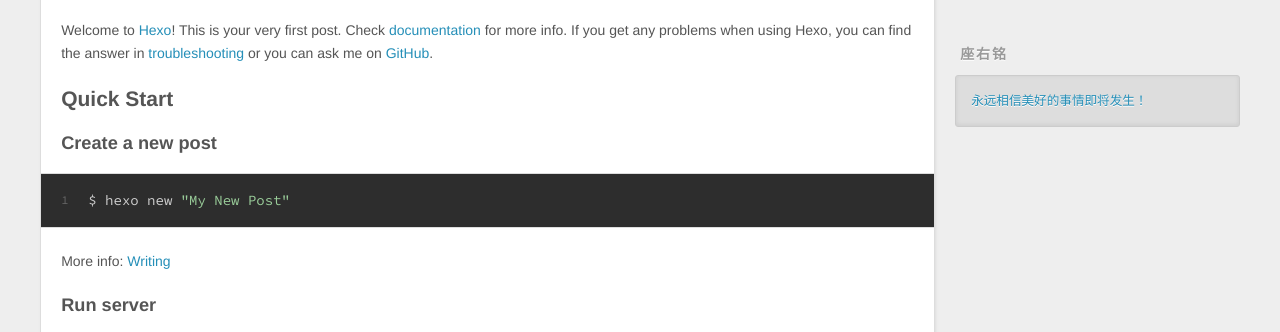
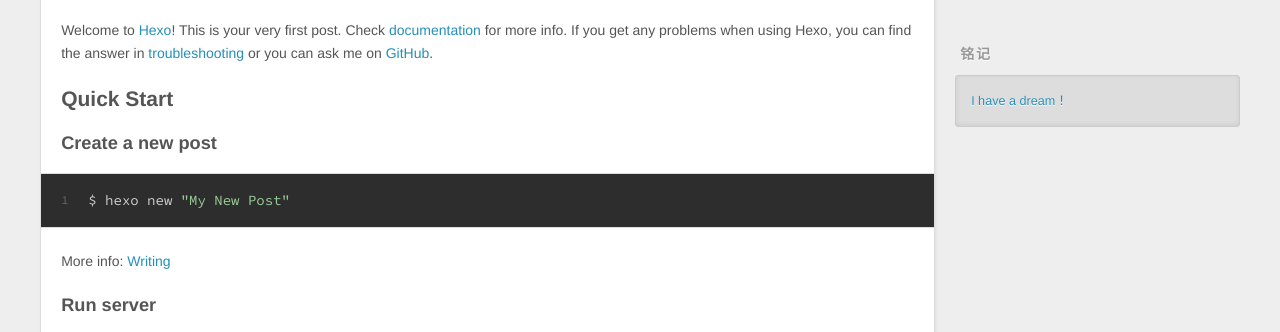
Before and after one commit to android-risingsun/android-risingsun.github.io, a plain HTML site: page index.html in a window 1280 px wide. Shown: the part 434-766 px from the top of the page. Drawn offline with nearby package versions, Linux system fonts and the light colour scheme.

Commit message:
Site updated: 2017-01-17 17:04:56

```diff
--- a/index.html
+++ b/index.html
@@ -131,12 +131,12 @@
 
 
   <div class="widget-wrap">
-    <h3 class="widget-title">座右铭</h3>
+    <h3 class="widget-title">铭记</h3>
     <div class="widget">
       <ul>
 
           <li>
-            <a href="/2017/01/17/hello-world/">永远相信美好的事情即将发生！</a>
+            <a href="/2017/01/17/hello-world/">I have a dream！</a>
           </li>
 
       </ul>
```
